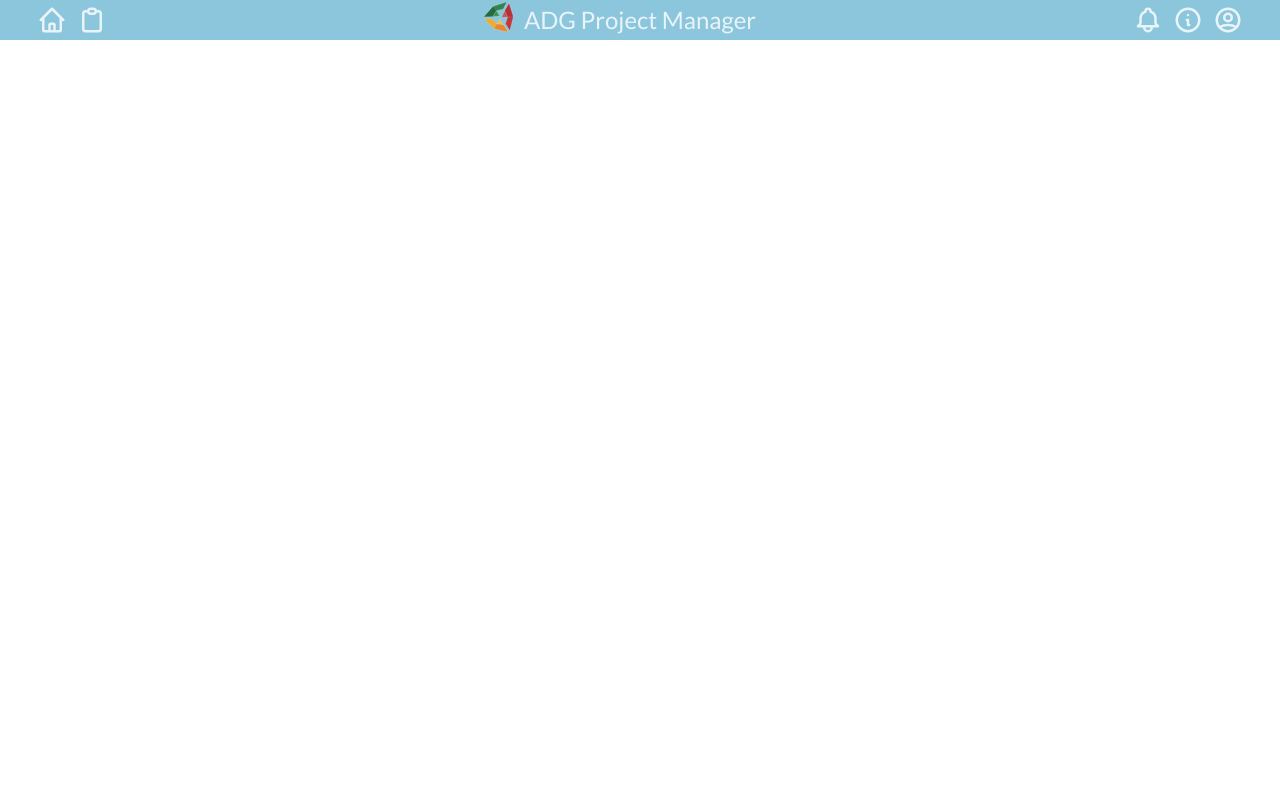
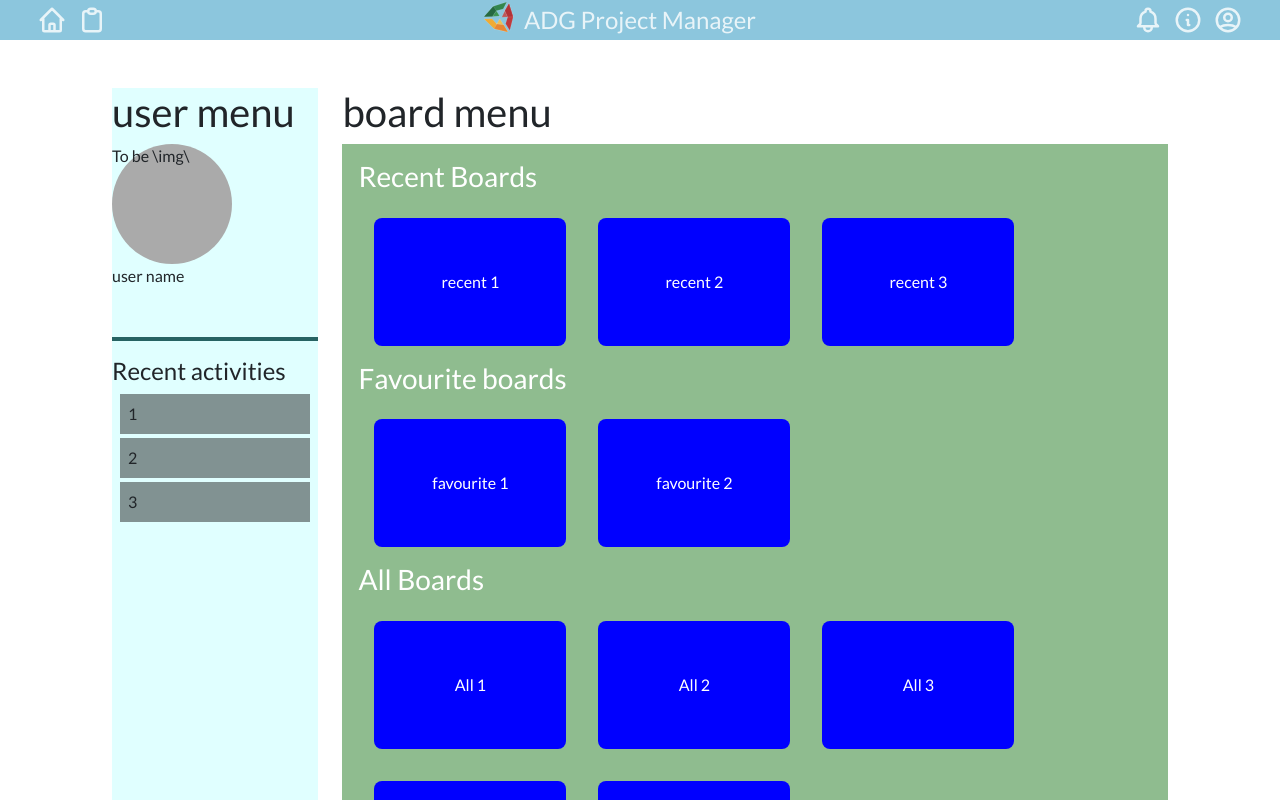
Before and after one commit to mounvip1525/ADG-Project-Manager, a React (Create React App) app: page /dashboard in a window 1280 px wide. Shown: the top 800 px of the page. Built offline with nearby package versions, Linux system fonts and the light colour scheme.

Commit message:
Dashboard layout ready

```diff
--- a/package.json
+++ b/package.json
@@ -9,10 +9,12 @@
     "@testing-library/jest-dom": "^4.2.4",
     "@testing-library/react": "^9.3.2",
     "@testing-library/user-event": "^7.1.2",
+    "axios": "^0.21.0",
     "bootstrap": "4.5.2",
     "react": "^16.13.1",
     "react-bootstrap": "1.3.0",
     "react-dom": "^16.13.1",
+    "react-google-login": "^5.1.22",
     "react-router-dom": "^5.2.0",
     "react-scripts": "3.4.3"
   },
--- a/src/App.js
+++ b/src/App.js
@@ -7,16 +7,19 @@ import "./App.css";
 import Navbar from "./components/Navbar/Navbar";
 import LoginApp from "./components/LoginApp/LoginApp";
 import Board from "./containers/Board/Board";
+import Dashboard from "./containers/Dashboard/Dashboard";
+
 library.add(faTrash);
 library.add(faEdit);
 
 function App() {
   return (
-    <div className="App">
+    <div className='App'>
       <Navbar />
       <Switch>
-        <Route path="/" component={LoginApp} exact />
-        <Route path="/Board" component={Board} />
+        <Route path='/' component={LoginApp} exact />
+        <Route path='/board' component={Board} />
+        <Route path='/dashboard' component={Dashboard} />
       </Switch>
     </div>
   );
--- /dev/null
+++ b/src/containers/Dashboard/Dashboard.jsx
@@ -0,0 +1,70 @@
+import React from "react";
+import { useState } from "react";
+import styles from "./Dashboard.module.css";
+
+const Dashboard = (props) => {
+  // USER AS PROPS
+  // const [boards, setBoards] = useState;
+
+  // Verify User
+  // FETCH ALL BOARDS
+
+  return (
+    <div className={styles.container}>
+      <div className={styles.grid}>
+        <div className={styles.userMenu}>
+          <h1>user menu</h1>
+          <div className={styles.userInfo}>
+            <div className={styles.avatar}>
+              <div className={styles.avatarImg}>To be \img\ </div>
+              <div>
+                <p>user name</p>
+              </div>
+            </div>
+            <hr />
+            <div className={styles.userRecents}>
+              <h4>Recent activities</h4>
+              <ul>
+                <li>1</li>
+                <li>2</li>
+                <li>3</li>
+              </ul>
+            </div>
+          </div>
+        </div>
+        <div className={styles.boardMenu}>
+          <h1>board menu</h1>
+          <div className={styles.boardCollection}>
+            <div className={styles.recentBoards}>
+              <h3>Recent Boards</h3>
+              <div className={styles.boardContainer}>
+                <div className={styles.boardAvatar}>recent 1</div>
+                <div className={styles.boardAvatar}>recent 2</div>
+                <div className={styles.boardAvatar}>recent 3</div>
+              </div>
+            </div>
+            <div className={styles.favouriteBoards}>
+              <h3>Favourite boards</h3>
+              <div className={styles.boardContainer}>
+                <div className={styles.boardAvatar}>favourite 1</div>
+                <div className={styles.boardAvatar}>favourite 2</div>
+              </div>
+            </div>
+            <div className={styles.allBoards}>
+              <h3>All Boards</h3>
+              <div className={styles.boardContainer}>
+                <div className={styles.boardAvatar}>All 1</div>
+                <div className={styles.boardAvatar}>All 2</div>
+                <div className={styles.boardAvatar}>All 3</div>
+                <div className={styles.boardAvatar}>All 4</div>
+                <div className={styles.boardAvatar}>All 5</div>
+              </div>
+            </div>
+          </div>
+        </div>
+      </div>
+    </div>
+  );
+};
+
+export default Dashboard;
--- /dev/null
+++ b/src/containers/Dashboard/Dashboard.module.css
@@ -0,0 +1,62 @@
+.container {
+  margin: 2rem 6rem;
+  padding: 1em;
+}
+
+.grid {
+  display: grid;
+  grid-template-columns: 1fr 4fr;
+  gap: 1.5em;
+}
+
+.userMenu {
+  background-color: lightcyan;
+}
+
+.userInfo {
+  display: flex;
+  justify-content: flex-start;
+  align-items: stretch;
+  flex-direction: column;
+}
+
+.avatarImg {
+  height: 120px;
+  width: 120px;
+  border-radius: 9999px;
+  background-color: #aaa;
+}
+
+.userRecents {
+  padding-top: 1em;
+  border-top: 4px solid #276363;
+}
+
+.userRecents > ul > li {
+  padding: 0.5em;
+  margin: 0.25em 0.5em;
+  background-color: #819292;
+}
+
+.boardCollection {
+  padding: 1em;
+  background-color: darkseagreen;
+  color: white;
+}
+
+.boardContainer {
+  display: flex;
+  max-width: 100%;
+  flex-flow: row wrap;
+}
+
+.boardAvatar {
+  margin: 1em;
+  height: 8rem;
+  width: 12rem;
+  display: flex;
+  justify-content: center;
+  align-items: center;
+  background-color: blue;
+  border-radius: 8px;
+}
```
Also changed, not shown: 1 other file (tests, documents, lock files or other folders).
